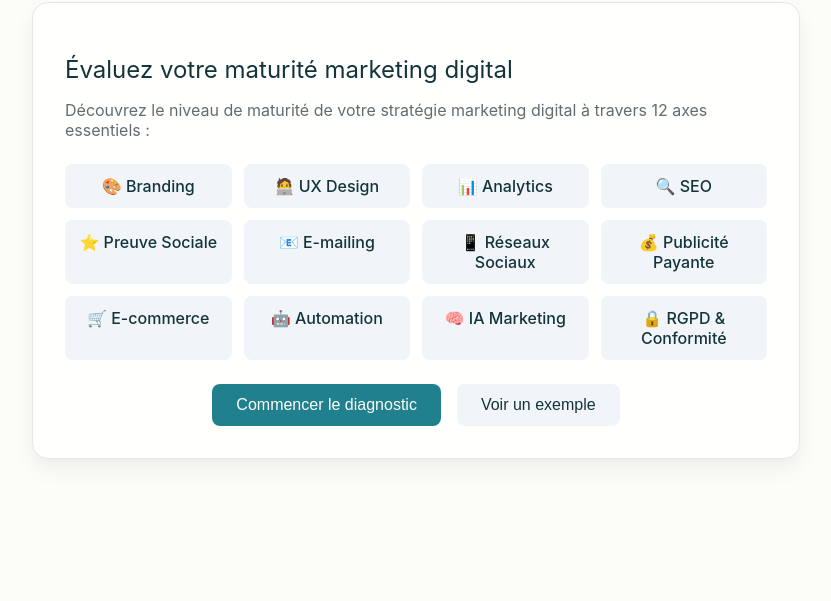
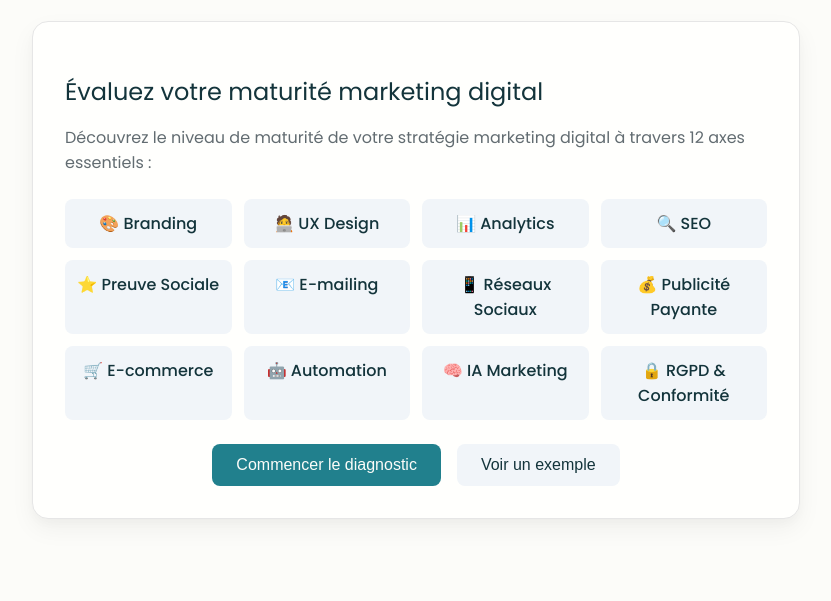
Before and after one commit to owl-agency/owl-score-app, a website: page index.html in a window 1280 px wide. Shown: the part 199-800 px from the top of the page, without its empty margins (224-1055 px from the left). Drawn offline with nearby package versions, Linux system fonts and the light colour scheme.

Commit message:
Import de la police Poppins

```diff
--- a/index.html
+++ b/index.html
@@ -4,6 +4,12 @@
     <meta charset="UTF-8">
     <meta name="viewport" content="width=device-width, initial-scale=1.0">
     <title>Owl Score - Diagnostic Marketing Digital</title>
+
+    <!-- Ajout des polices depuis Google Fonts -->
+    <link rel="preconnect" href="https://fonts.googleapis.com">
+    <link rel="preconnect" href="https://fonts.gstatic.com" crossorigin>
+    <link href="https://fonts.googleapis.com/css2?family=Poppins:wght@400;500;700&display=swap" rel="stylesheet">
+
     <script src="https://cdn.jsdelivr.net/npm/chart.js"></script>
     <script src="https://cdnjs.cloudflare.com/ajax/libs/jspdf/2.5.1/jspdf.umd.min.js"></script>
     <script src="https://cdnjs.cloudflare.com/ajax/libs/html2canvas/1.4.1/html2canvas.min.js"></script>
@@ -24,8 +30,8 @@
             --color-card-border: rgba(230, 230, 230, 1);
             --color-focus-ring: rgba(33, 128, 141, 0.4);
 
-            /* Typography */
-            --font-family-base: "Poppins", "Geist", "Inter", -apple-system, BlinkMacSystemFont, "Segoe UI", Roboto, sans-serif;
+            /* Typography - Mise à jour pour utiliser la police importée en priorité */
+            --font-family-base: "Poppins", sans-serif;
             --font-weight-normal: 400;
             --font-weight-medium: 500;
             --font-weight-bold: 700;
```
